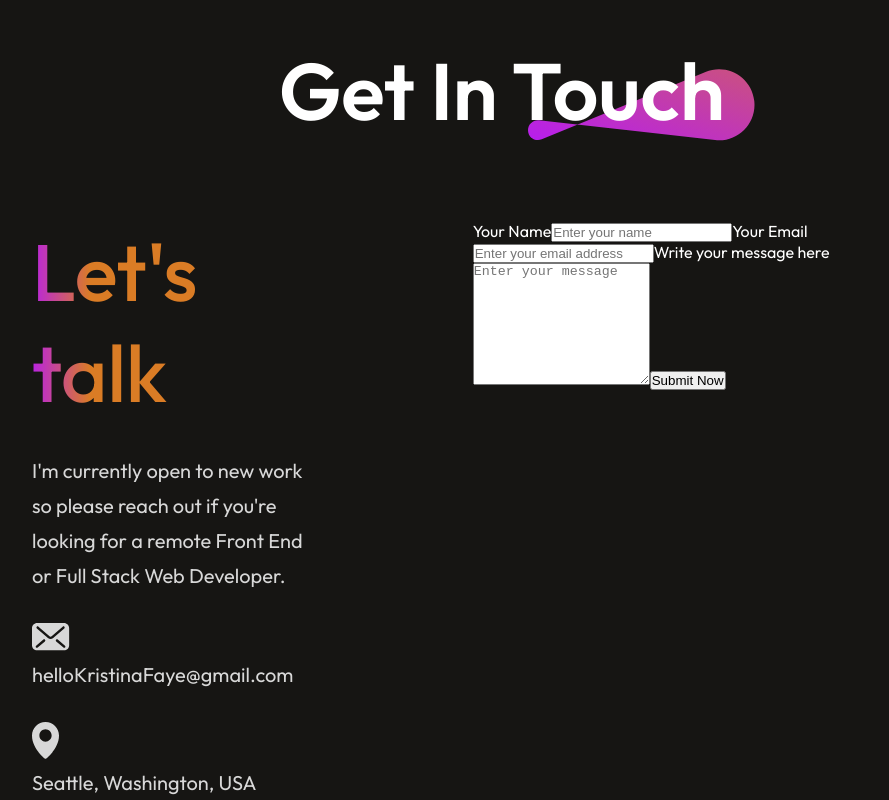
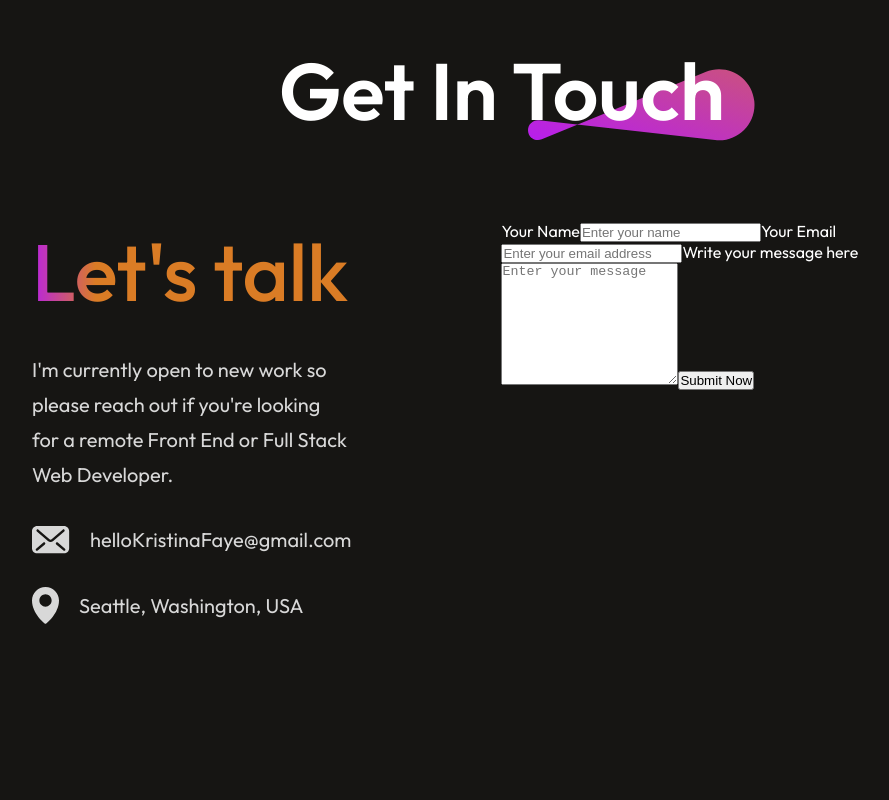
Before and after one commit to hellokristinafaye/portfolio-react, a React (Vite) app: page / in a window 1280 px wide. Shown: the part 3313-4113 px from the top of the page, without its empty margins (138-1027 px from the left). After the commit the page ends 3937 px from the top, so only its background shows below. Built offline with nearby package versions, Linux system fonts and the light colour scheme.

Commit message:
icons and text aligned

```diff
--- a/src/components/Contact/Contact.css
+++ b/src/components/Contact/Contact.css
@@ -50,3 +50,8 @@
     color: var(--lt-grey);
     font-size: 22px;
 }
+.contact-detail {
+    display: flex;
+    align-items: center;
+    gap: 20px;
+}
```
